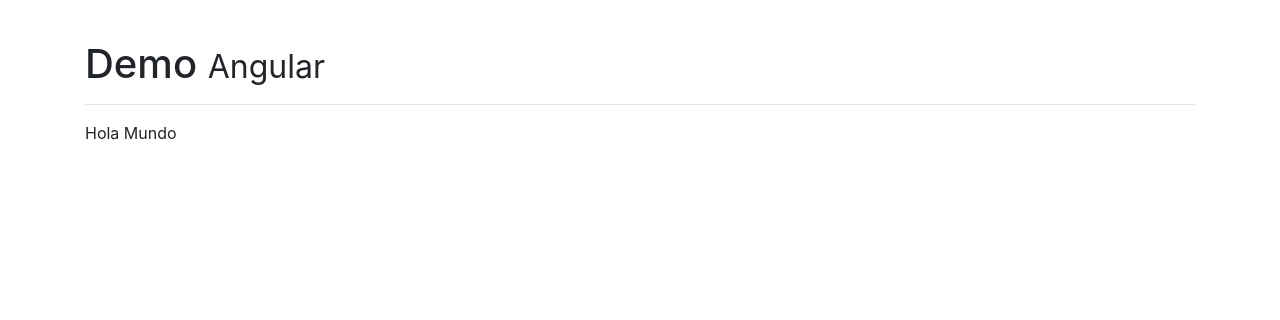
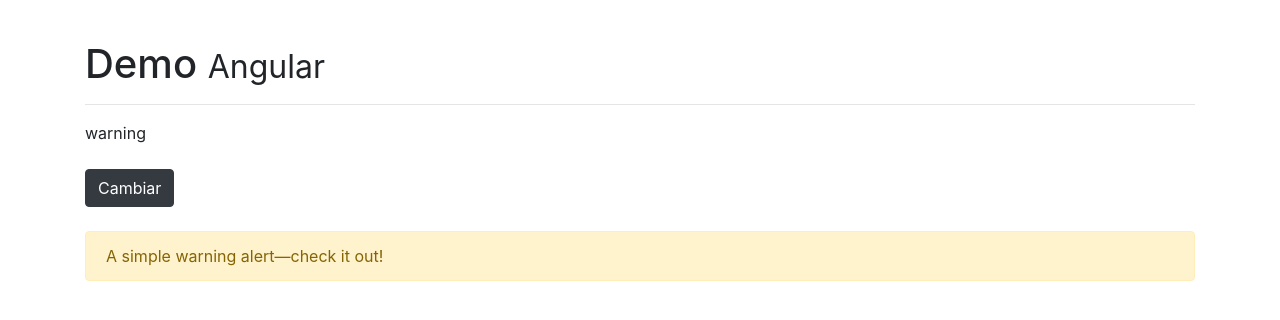
Before and after one commit to Cristian3110/Curso-Angular-Miscelaneos, an Angular app: page / in a window 1280 px wide. Shown: the top 320 px of the page. Built offline with nearby package versions, Linux system fonts and the light colour scheme.

Commit message:
realizando un ngSwitch- multiples opciones con una sola decision

```diff
--- a/src/app/app.component.html
+++ b/src/app/app.component.html
@@ -9,7 +9,9 @@
 
     <!-- <app-clases></app-clases> -->
 
-    <p [appResaltado]="'blue'">
+    <!-- <p [appResaltado]="'blue'">
         Hola Mundo
-    </p>
+    </p> -->
+
+    <app-ng-switch></app-ng-switch>
 </div>
--- /dev/null
+++ b/src/app/components/ng-switch/ng-switch.component.html
@@ -0,0 +1,29 @@
+<div [ngSwitch]="alerta">
+    <div *ngSwitchCase="'success'">success</div>
+    <div *ngSwitchCase="'info'">info</div>
+    <div *ngSwitchCase="'warning'">warning</div>
+    <div *ngSwitchDefault>danger</div>
+</div>
+<br />
+<button type="button" (click)="alerta = 'success'" class="btn btn-default btn btn-dark">
+  Cambiar
+</button>
+<br />
+<br />
+<div [ngSwitch]="alerta">
+    <div *ngSwitchCase="'success'" class="alert alert-success" role="alert">
+        A simple success alert—check it out!
+    </div>
+
+    <div *ngSwitchCase="'warning'" class="alert alert-warning" role="alert">
+        A simple warning alert—check it out!
+    </div>
+
+    <div *ngSwitchCase="'info'" class="alert alert-info" role="alert">
+        A simple info alert—check it out!
+    </div>
+
+    <div *ngSwitchDefault class="alert alert-danger" role="alert">
+        A simple danger alert—check it out!
+    </div>
+</div>
--- /dev/null
+++ b/src/app/components/ng-switch/ng-switch.component.ts
@@ -0,0 +1,14 @@
+import { Component, OnInit } from '@angular/core';
+
+@Component({
+  selector: 'app-ng-switch',
+  templateUrl: './ng-switch.component.html',
+  styles: [],
+})
+export class NgSwitchComponent implements OnInit {
+  alerta: string = 'warning';
+
+  constructor() {}
+
+  ngOnInit(): void {}
+}
```
Also changed, not shown: src/app/app.module.ts (+9 -1 lines).
